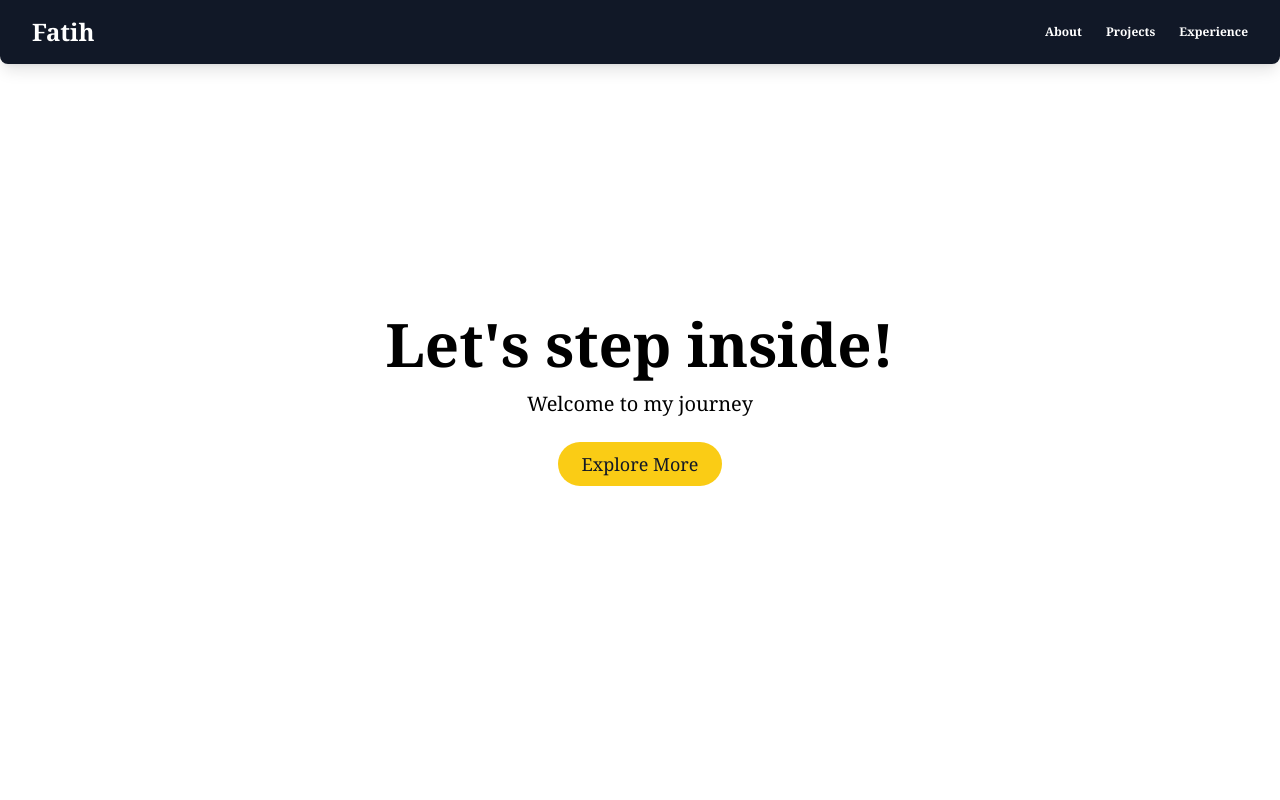
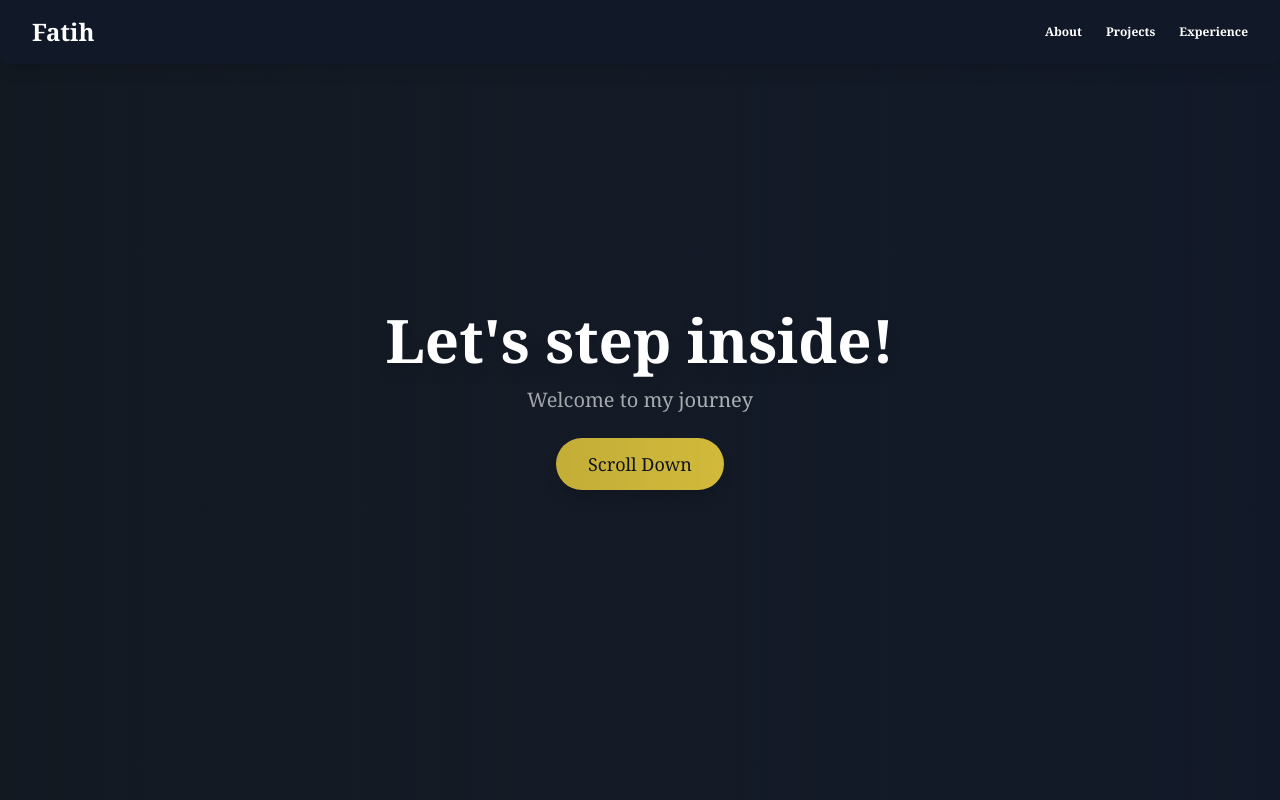
Before and after one commit to enclaire1443/Intern-FE-Week2, a React (Vite) app: page /mainpage in a window 1280 px wide. Shown: the top 800 px of the page. Built offline with nearby package versions, Linux system fonts and the light colour scheme; a web font is replaced by a local one.

Commit message:
commit buat ngumpulin 9/11/24

```diff
--- a/index.html
+++ b/index.html
@@ -3,7 +3,7 @@
   <head>
     <meta charset="UTF-8" />
     <meta name="viewport" content="width=device-width, initial-scale=1.0" />
-    <title>Intern Week 2</title>
+    <title>My Portofolio</title>
 
     <link rel="preconnect" href="https://fonts.googleapis.com">
     <link rel="preconnect" href="https://fonts.gstatic.com" crossorigin>
--- a/src/App.css
+++ b/src/App.css
@@ -1,3 +1,20 @@
 html {
     scroll-behavior: smooth;
   }
+.page-transition-container {
+    opacity: 0;
+    transition: opacity 0.5s ease-in-out;
+  }
+
+.page-transition-content {
+    transition: transform 0.3s ease-in-out;
+  }
+
+  /* Optional: Customize the page fade effect */
+.page-transition-container.fade-enter {
+    opacity: 0;
+  }
+
+.page-transition-container.fade-enter-active {
+    opacity: 1;
+  }
--- a/src/App.jsx
+++ b/src/App.jsx
@@ -1,13 +1,16 @@
 import React from 'react';
 import { BrowserRouter as Router, Route, Routes } from 'react-router-dom';
+import PageTransition from './components/PageTransition';
 import NavBar from './components/NavBar';
 import HomePage from './components/HomePage';
 import MainPage from './components/MainPage';
 import Contact from './components/Contact';
 
+
 function App() {
   return (
     <Router>
+      <PageTransition>
       <NavBar />
       <div className="content">
         <Routes>
@@ -17,6 +20,7 @@ function App() {
         </Routes>
       </div>
       <Contact />
+      </PageTransition>
     </Router>
   );
 }
--- a/src/components/Contact.jsx
+++ b/src/components/Contact.jsx
@@ -1,31 +1,56 @@
 import React from 'react';
 import instagramIcon from '../assets/instagram.png';
 import lineIcon from '../assets/line.png';
+import linkedinIcon from '../assets/linkedin.png';
+import mailIcon from '../assets/mail.png';
 
 const Contact = () => {
   return (
     <div className="bg-gray-900 text-gray-300 py-8 px-8 mt-16 shadow-lg">
       <div className="max-w-3xl mx-auto">
         <p className="text-lg font-semibold mb-2 text-gray-100">Connect with Me</p>
-        <p className="text-sm mb-6 text-gray-400">feel free to contact me !!</p>
+        <p className="text-sm mb-6 text-gray-400">Feel free to contact me !!</p>
 
         <div className="space-y-3">
-          <a
-            href="mailto:muhfatihzamzami@gmail.com"
-            className="block text-gray-300 text-sm font-medium hover:text-yellow-400 transition duration-200"
-          >
-            muhfatihzamzami@gmail.com
-          </a>
+          <div className="flex items-center space-x-4">
+            <a
+              href="mailto:muhfatihzamzami@gmail.com"
+              className="flex items-center space-x-2 text-gray-300 text-sm font-medium hover:text-yellow-400 transition duration-200"
+            >
+              <img src={mailIcon} alt="Email" className="w-5 h-5 opacity-90 hover:opacity-100 transition duration-200" />
+              <span>muhfatihzamzami@gmail.com</span>
+            </a>
+          </div>
 
-          <div className="flex items-center space-x-4">
-            <a href="https://www.instagram.com/fthzami" target="_blank" rel="noopener noreferrer" className="flex items-center space-x-2 hover:text-yellow-400 transition duration-200">
+          <div className="flex flex-col space-y-4 mt-4">
+            <a
+              href="https://www.instagram.com/fthzami"
+              target="_blank"
+              rel="noopener noreferrer"
+              className="flex items-center space-x-2 hover:text-yellow-400 transition duration-200"
+            >
               <img src={instagramIcon} alt="Instagram" className="w-5 h-5 opacity-90 hover:opacity-100 transition duration-200" />
               <span className="text-sm">Instagram: fthzami</span>
             </a>
 
-            <a href="https://line.me/ti/p/haiinifatih" target="_blank" rel="noopener noreferrer" className="flex items-center space-x-2 hover:text-yellow-400 transition duration-200">
+            <a
+              href="https://line.me/ti/p/haiinifatih"
+              target="_blank"
+              rel="noopener noreferrer"
+              className="flex items-center space-x-2 hover:text-yellow-400 transition duration-200"
+            >
               <img src={lineIcon} alt="Line" className="w-5 h-5 opacity-90 hover:opacity-100 transition duration-200" />
               <span className="text-sm">LINE: haiinifatih</span>
+            </a>
+
+            <a
+              href="https://linkedin.com/in/fatihzamzami"
+              target="_blank"
+              rel="noopener noreferrer"
+              className="flex items-center space-x-2 hover:text-yellow-400 transition duration-200"
+            >
+              <img src={linkedinIcon} alt="LinkedIn" className="w-5 h-5 opacity-90 hover:opacity-100 transition duration-200" />
+              <span className="text-sm">LinkedIn: Fatih Zamzami</span>
             </a>
           </div>
         </div>
--- a/src/components/MainPage.jsx
+++ b/src/components/MainPage.jsx
@@ -5,11 +5,16 @@ import fotocontactme from '../assets/fotocontactme.png';
 const MainPage = () => {
   return (
     <main className="bg-gradient-to-r from-gray-800 to-gray-900 font-sans">
-      <section id="Home" className="h-screen flex flex-col justify-center items-center text-center bg-white from-gray-800 to-gray-900 px-4">
-        <h1 className="text-6xl font-bold mb-4">Let's step inside!</h1>
-        <p className="text-xl mb-6">Welcome to my journey</p>
-        <a href="#About" className="text-lg bg-yellow-400 text-gray-900 py-2 px-6 rounded-full hover:bg-yellow-300 transition duration-200">
-          Explore More
+      <section id="Home" className="h-screen flex flex-col justify-center items-center text-center bg-gradient-to-r from-gray-800 to-gray-900 px-4 relative">
+        <div className="absolute inset-0 bg-gradient-to-r from-black to-transparent opacity-40"></div>
+
+        <h1 className="text-6xl font-extrabold mb-4 text-white drop-shadow-lg">Let's step inside!</h1>
+        <p className="text-xl mb-6 text-gray-300">Welcome to my journey</p>
+        <a
+          href="#About"
+          className="text-lg bg-yellow-300 text-gray-900 py-3 px-8 rounded-full hover:bg-yellow-200 hover:scale-105 transition-all duration-300 shadow-lg"
+        >
+          Scroll Down
         </a>
       </section>
 
@@ -31,7 +36,7 @@ const MainPage = () => {
           <div className="bg-gradient-to-r from-gray-800 to-gray-900 p-6 rounded-lg shadow-xl w-full lg:w-1/2 transform transition duration-500 hover:scale-105">
             <img src={fotocontactme} alt="Project 1" className="w-full h-48 object-cover rounded-lg mb-4" />
             <h3 className="text-xl font-semibold mb-2 text-yellow-300">Contact Me Page</h3>
-            <p className="text-lg text-white">This is a contact me page that I developed during my Exercise FTUI Internship 2024. It uses HTML, TailwindCSS, and JavaScript.</p>
+            <p className="text-lg text-white">This is a contact me page that I developed during my Exercise FTUI Internship 2024. It uses normal HTML, TailwindCSS, and JavaScript file for the script.</p>
           </div>
         </div>
       </section>
@@ -46,7 +51,7 @@ const MainPage = () => {
           <div className="flex flex-col gap-6 lg:grid lg:grid-cols-2 lg:gap-8 max-w-4xl mx-auto">
             <div className="bg-white text-gray-900 p-6 rounded-lg shadow-lg transform transition duration-500 hover:scale-105">
               <h3 className="text-2xl font-semibold text-gray-800 mb-2">2023 World Scout Jamboree - Indonesian Delegate</h3>
-              <p className="text-base">I had the honor of representing Indonesia at the World Scout Jamboree.</p>
+              <p className="text-base">I had the honor of representing Indonesia at the World Scout Jamboree 2023 at SaeManGeum, South Korea.</p>
             </div>
 
             <div className="bg-white text-gray-900 p-6 rounded-lg shadow-lg transform transition duration-500 hover:scale-105">
--- /dev/null
+++ b/src/components/PageTransition.jsx
@@ -0,0 +1,19 @@
+import React from 'react';
+import { useLocation } from 'react-router-dom';
+
+const PageTransition = ({ children }) => {
+  const location = useLocation();
+
+  return (
+    <div
+      className="page-transition-container"
+      style={{ transition: "opacity 0.5s ease-in-out" }}
+    >
+      <div key={location.key} className="page-transition-content">
+        {children}
+      </div>
+    </div>
+  );
+};
+
+export default PageTransition;
```
Also changed, not shown: src/assets/linkedin.png (added), src/assets/mail.png (added).
